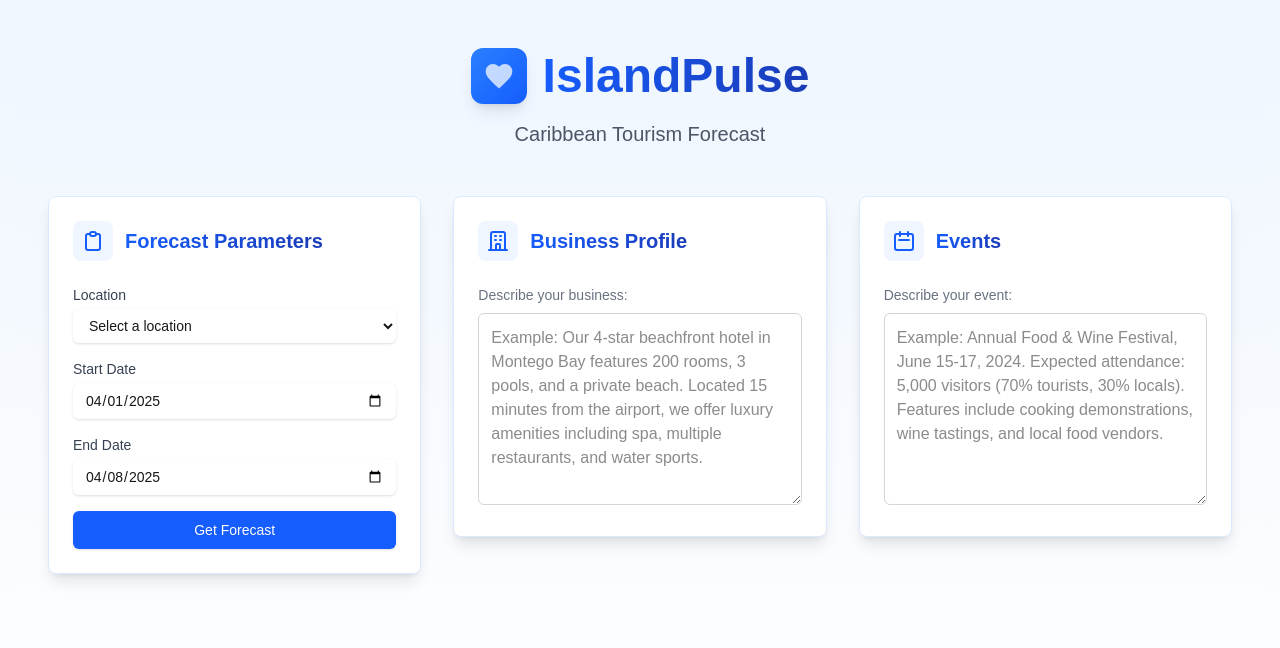
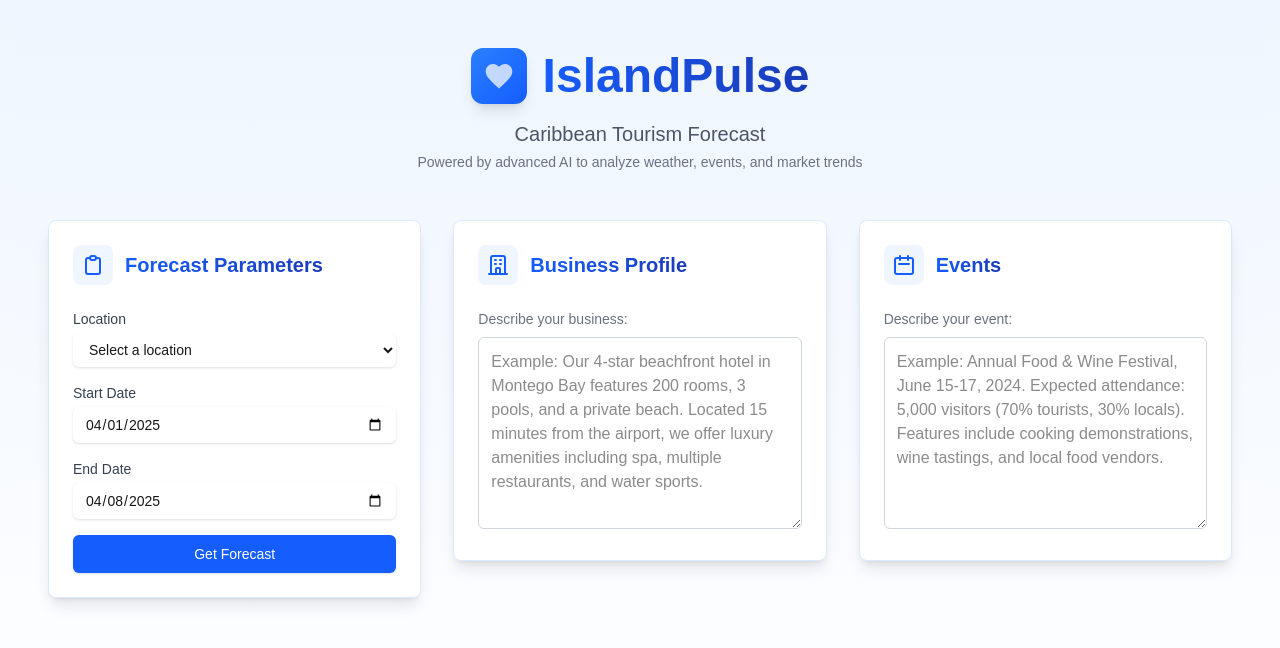
Before and after one commit to davidanoel/islandpulse, a Next.js app: page / in a window 1280 px wide. Shown: the top 648 px of the page. Built offline with nearby package versions, Linux system fonts and the light colour scheme.

Commit message:
updated logo

```diff
--- a/src/app/page.js
+++ b/src/app/page.js
@@ -99,7 +99,12 @@ export default function Home() {
                   </h1>
                 </div>
               </div>
-              <p className="text-xl text-gray-600 font-medium">Caribbean Tourism Forecast</p>
+              <p className="text-xl text-gray-600 font-medium text-center max-w-2xl mx-auto">
+                Caribbean Tourism Forecast
+                <span className="block text-sm text-gray-500 mt-1">
+                  Powered by advanced AI to analyze weather, events, and market trends
+                </span>
+              </p>
             </div>
 
             {/* Main Content Grid - 3 Column Layout */}
```
